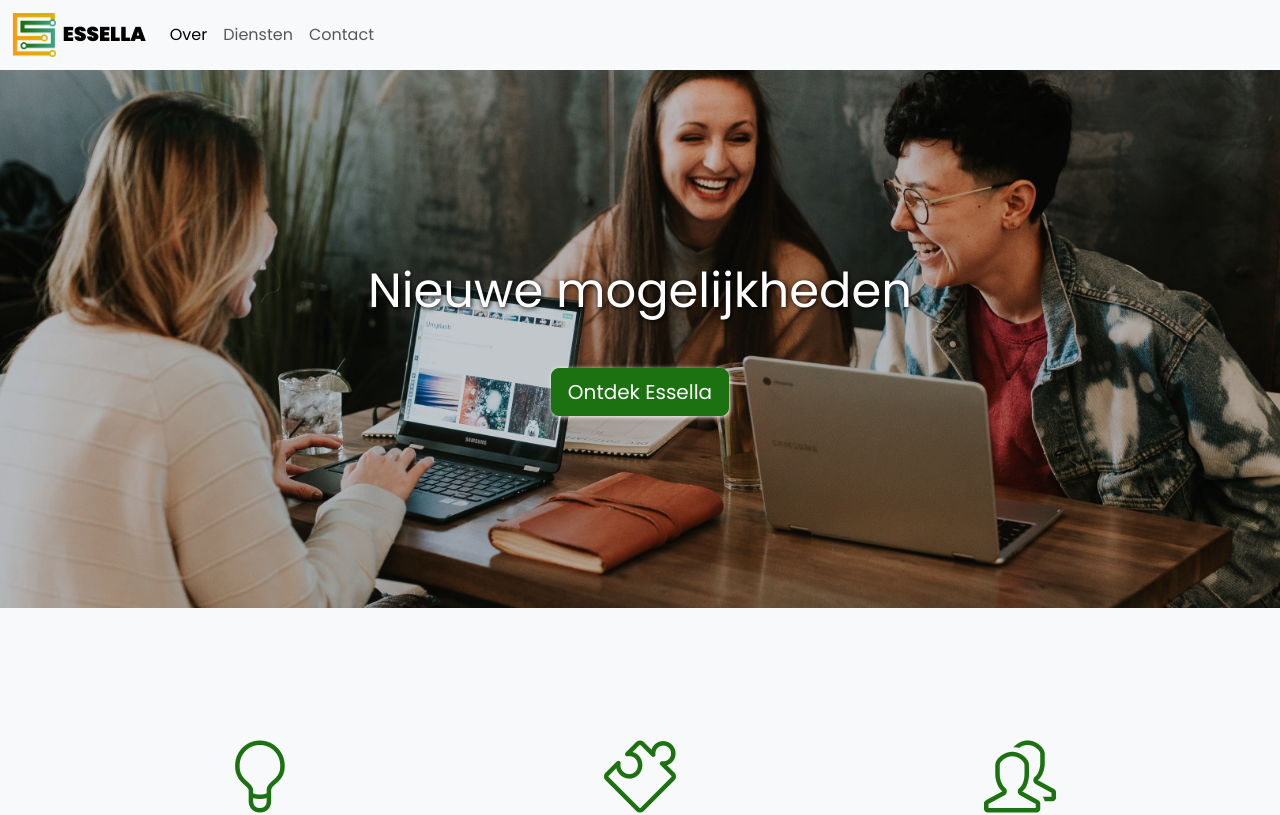
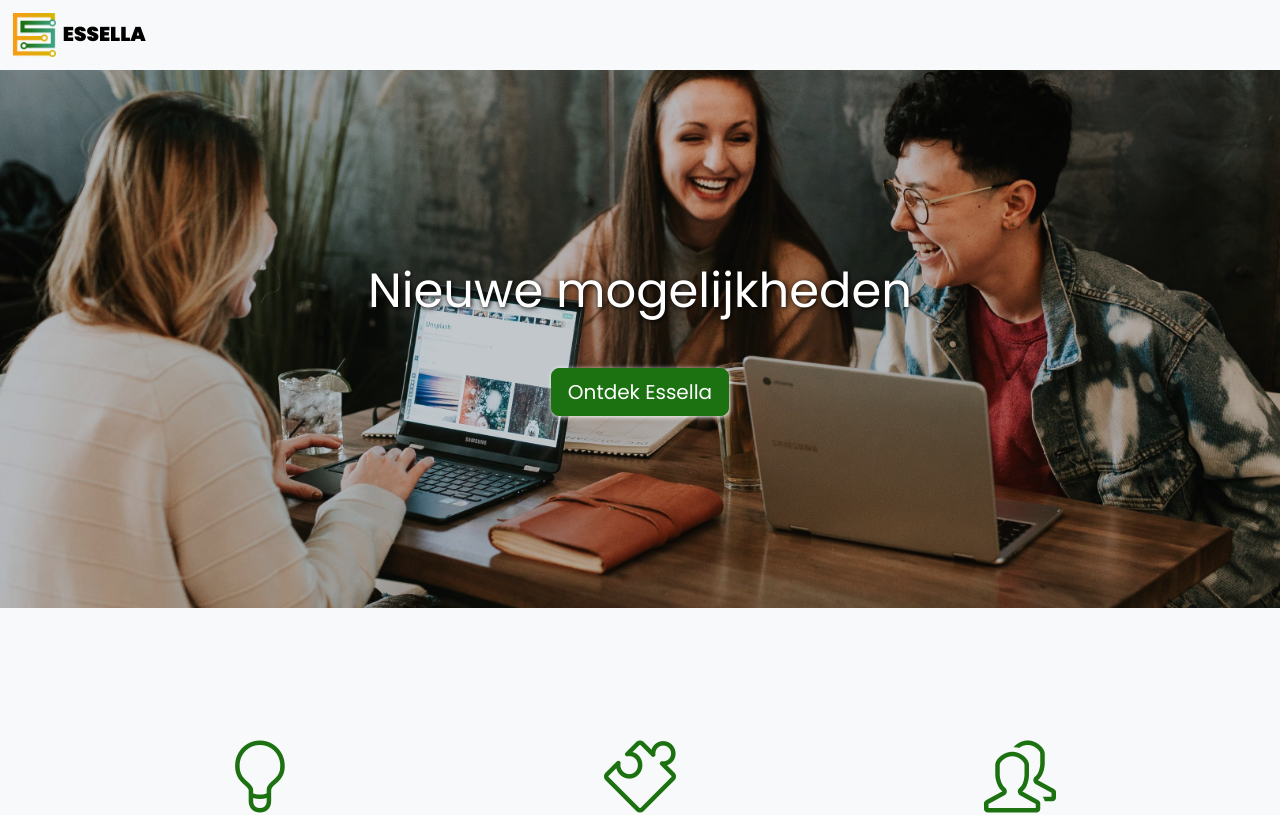
Before and after one commit to Essella/Website, a plain HTML site: page index.html in a window 1280 px wide. Shown: the top 815 px of the page. Drawn offline with Linux system fonts and the light colour scheme.

Commit message:
Update index.html
Navigatiemenu volledig verborgen

```diff
--- a/index.html
+++ b/index.html
@@ -26,9 +26,10 @@
 
 <body style="font-family: Poppins, sans-serif;">
     <nav class="navbar navbar-expand-sm bg-light text-start navigation-clean navbar-light">
-        <div class="container-fluid"><a class="navbar-brand" href="/" style="font-family: Poppins, sans-serif;font-weight: bold;"><img src="assets/img/Logo_ESSELLA.png" width="44" height="44">&nbsp; ESSELLA</a><button data-bs-toggle="collapse" class="navbar-toggler" data-bs-target="#navcol-1" type="button"><span class="navbar-toggler-icon"></span></button>
-            <div class="collapse navbar-collapse text-start" id="navcol-1" style="display: none;">
-                <ul class="navbar-nav">
+        <div class="container-fluid"><a class="navbar-brand" href="/" style="font-family: Poppins, sans-serif;font-weight: bold;"><img src="assets/img/Logo_ESSELLA.png" width="44" height="44">&nbsp; ESSELLA</a>
+            <button data-bs-toggle="collapse" class="navbar-toggler d-none" data-bs-target="#navcol-1" type="button"><span class="navbar-toggler-icon"></span></button>
+            <div class="collapse navbar-collapse text-start d-none" id="navcol-1">
+                <ul class="navbar-nav d-none">
                     <li class="nav-item"><a class="nav-link active" href="#">Over</a></li>
                     <li class="nav-item"><a class="nav-link" href="#">Diensten</a></li>
                     <li class="nav-item"><a class="nav-link" href="#">Contact</a></li>
```
